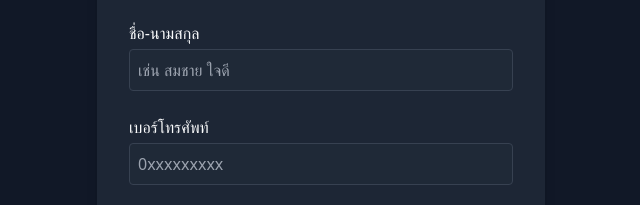
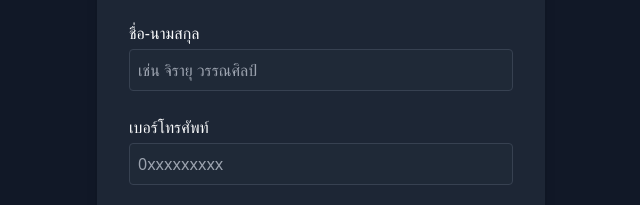
Before and after one commit to Jirayu48/ProjectForm, a plain HTML site: page event.html in a window 1280 px wide. Shown: the part 199-404 px from the top of the page, 319-959 px from the left. Drawn offline with nearby package versions, Linux system fonts and the light colour scheme.

Commit message:
Update event.html

```diff
--- a/event.html
+++ b/event.html
@@ -43,7 +43,7 @@
 
     <div>
       <label class="block mb-1">ชื่อ-นามสกุล</label>
-      <input type="text" id="fullname" class="input-field w-full p-2 rounded" placeholder="เช่น สมชาย ใจดี" required>
+      <input type="text" id="fullname" class="input-field w-full p-2 rounded" placeholder="เช่น จิรายุ วรรณศิลป์" required>
       <span id="fullnameError" class="error-text"></span>
     </div>
 
```
